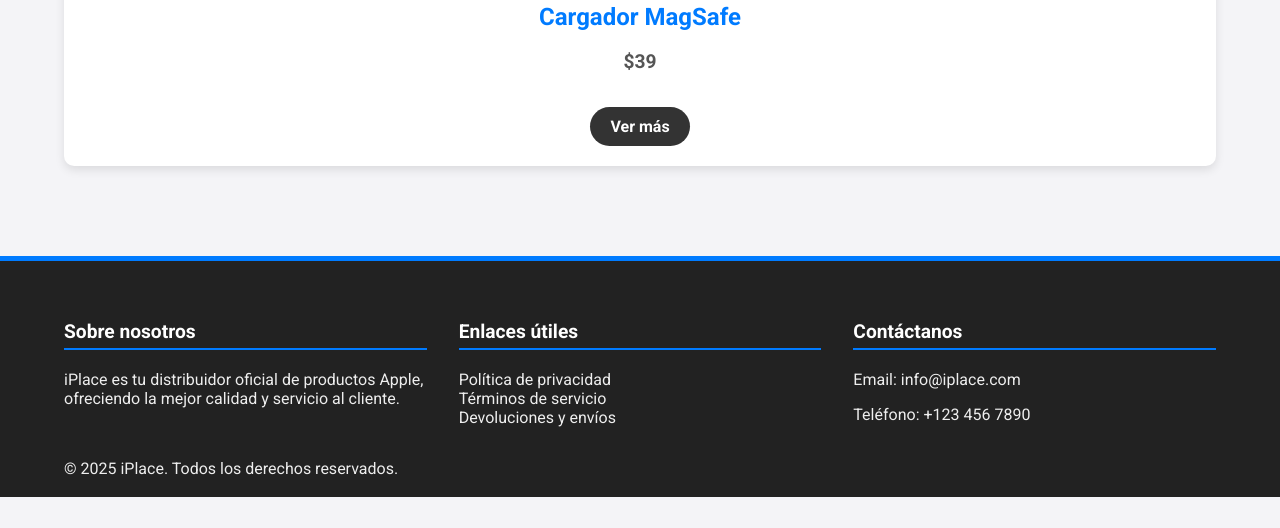
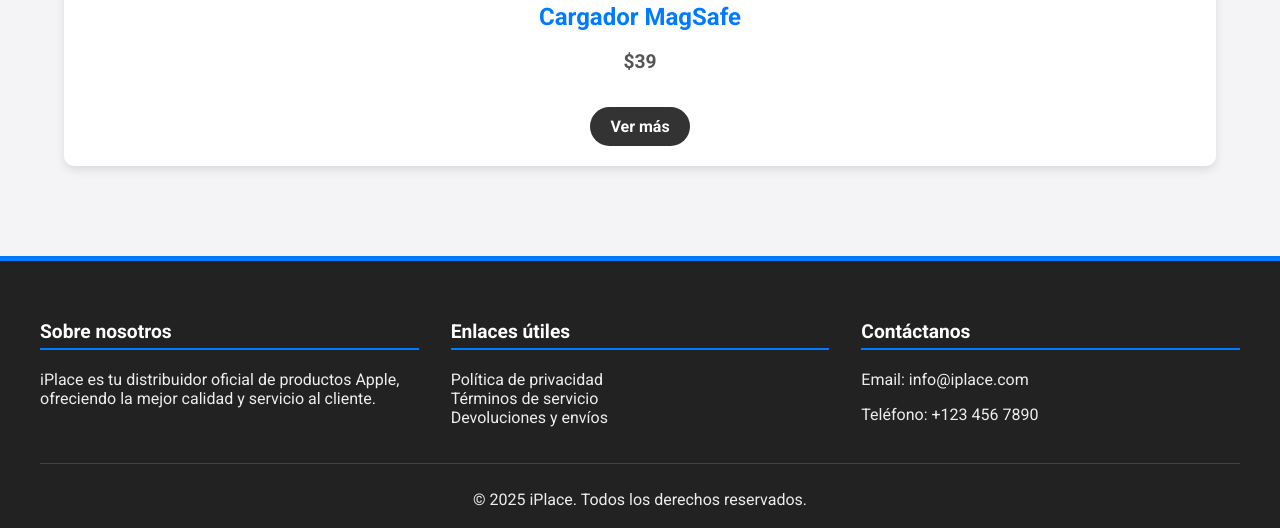
Before and after one commit to FranciscoPuchala/Pagina1, a plain HTML site: page New folder/Productos/Productos.html in a window 1280 px wide. Shown: the part 2277-2805 px from the top of the page. Before the commit the page ends 2774 px from the top, so only its background shows below. Drawn offline with Linux system fonts and the light colour scheme.

Commit message:
further footer improvements

```diff
--- a/New folder/Producto/pagina_producto.css
+++ b/New folder/Producto/pagina_producto.css
@@ -226,7 +226,8 @@ nav a:hover {
 footer {
     background-color: #222;
     color: #eee;
-    padding: 40px 5%;
+    margin-top: 6%;
+    padding: 40px;
     padding-bottom: 0.3%;
     border-top: 5px solid #007bff;
 }
@@ -235,11 +236,11 @@ footer {
     display: flex;
     justify-content: space-between;
     flex-wrap: wrap;
+    gap: 2rem;
 }
 
 .footer-section {
     flex: 1;
-    margin-right: 20px;
     min-width: 200px;
 }
 
@@ -247,9 +248,11 @@ footer {
     font-size: 1.2em;
     border-bottom: 2px solid #007bff;
     padding-bottom: 5px;
+    color: #fff;
 }
 
 .footer-section ul {
+    list-style-type: none;
     list-style: none;
     padding: 0;
 }
--- a/New folder/Productos/productos_style.css
+++ b/New folder/Productos/productos_style.css
@@ -102,11 +102,12 @@ nav a:hover {
     box-shadow: 0 4px 8px rgba(0, 0, 0, 0.3);
 }
 
-
+/* Estilos para el pie de página */
 footer {
     background-color: #222;
     color: #eee;
-    padding: 40px 5%;
+    margin-top: 0;
+    padding: 40px;
     padding-bottom: 0.3%;
     border-top: 5px solid #007bff;
 }
@@ -131,6 +132,7 @@ footer {
 }
 
 .footer-section ul {
+    list-style-type: none;
     list-style: none;
     padding: 0;
 }
@@ -138,6 +140,18 @@ footer {
 .footer-section a {
     color: #eee;
     text-decoration: none;
+    transition: color 0.3s ease;
+}
+
+.footer-section a:hover {
+    color: #007bff;
+}
+
+.footer-bottom {
+    text-align: center;
+    margin-top: 20px;
+    padding-top: 10px;
+    border-top: 1px solid #444;
 }
 
 /* ==========================================================================
```
